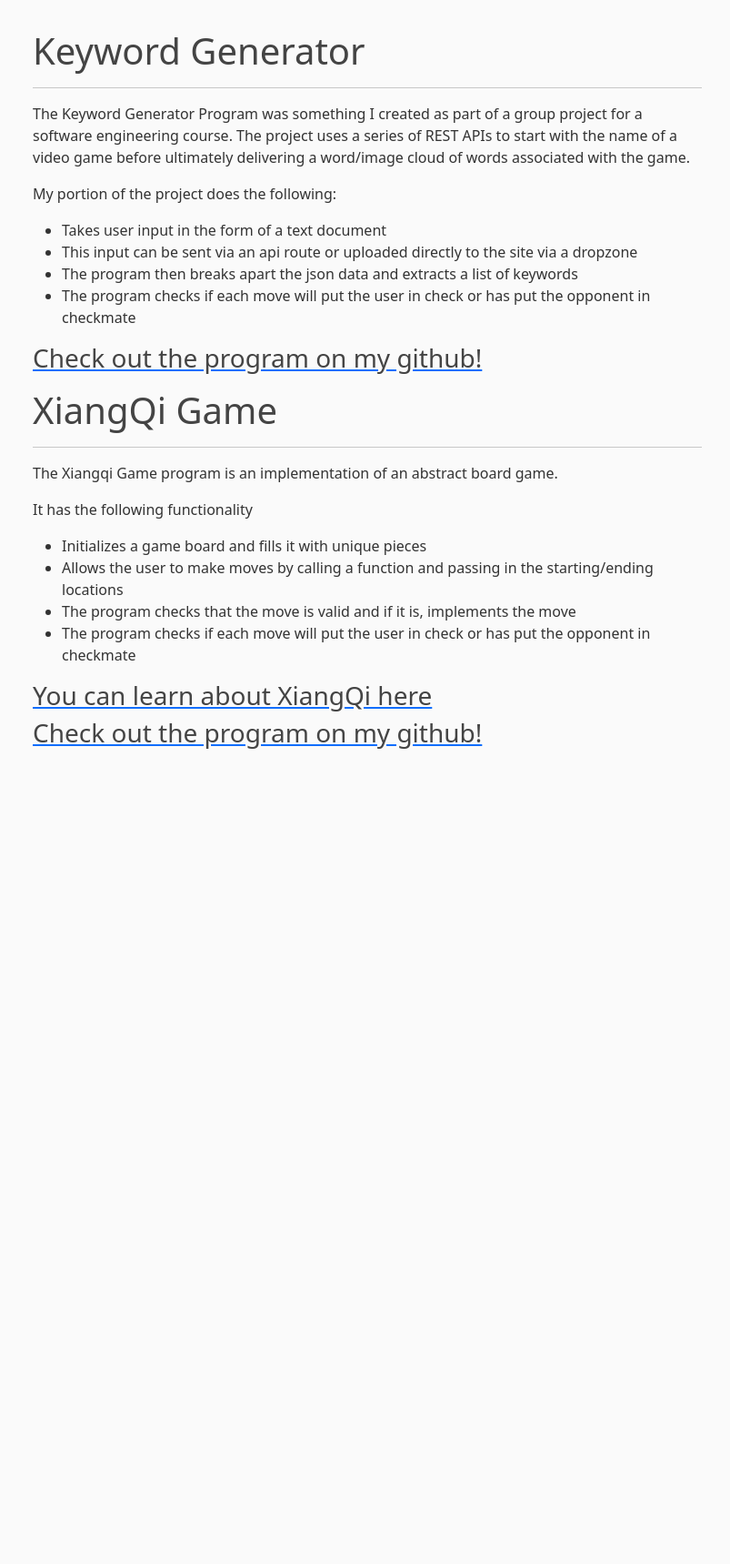
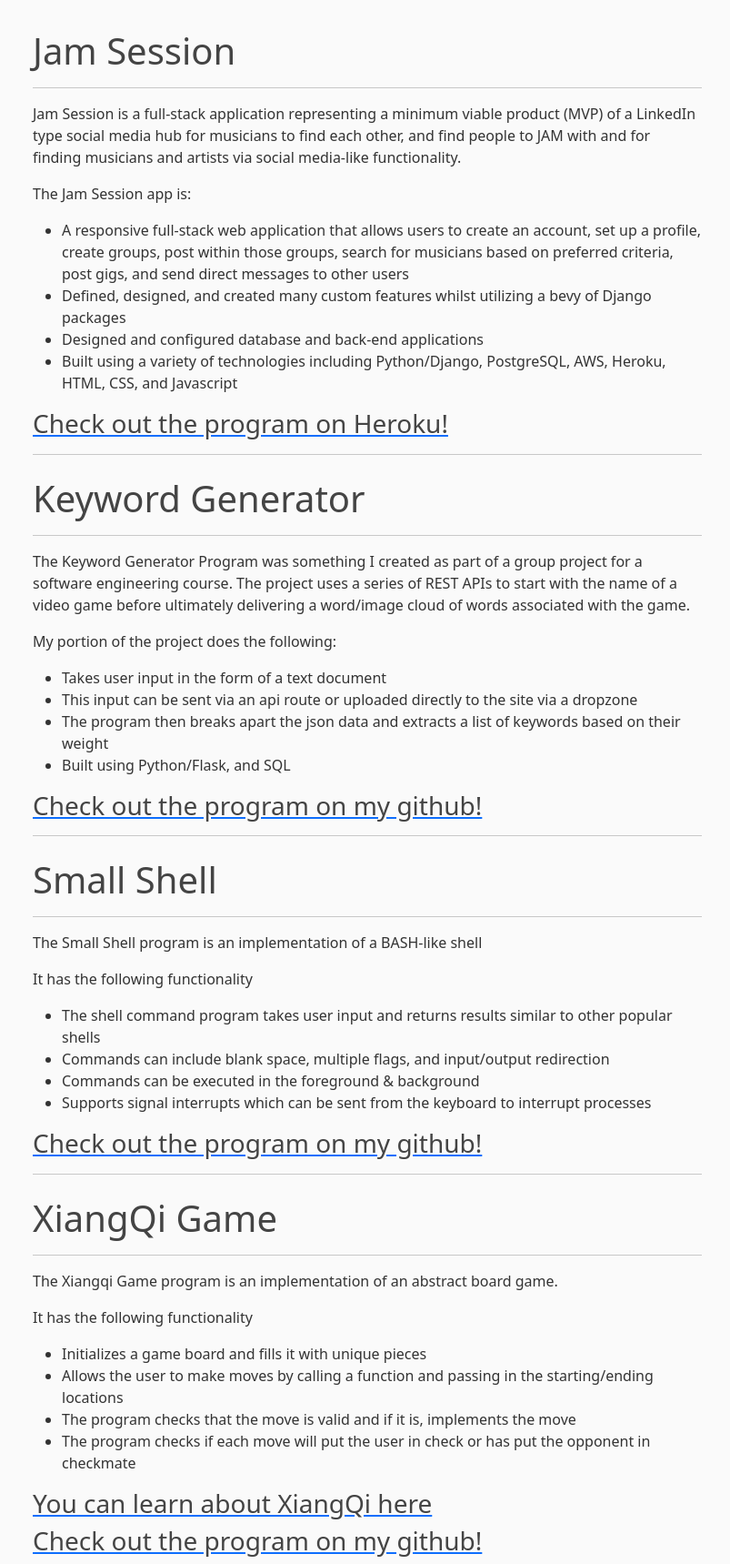
Before and after one commit to hurstdon1/personalWebsite, a Flask app: page /projects in a window 1280 px wide. Shown: the part 56-1775 px from the top of the page at 91% size, without its empty margins (46-849 px from the left). Before the commit the page ends 879 px from the top, so only its background shows below. Run offline with Flask 2, Linux system fonts and the light colour scheme; some libraries are stand-ins or nearby versions.

Commit message:
Added profile picture

```diff
--- /dev/null
+++ b/contactUsMessage.csv
@@ -0,0 +1,2 @@
+,name,email,subject,message
+0,next,message@gmail.com,trying,again
--- a/templates/home.html
+++ b/templates/home.html
@@ -1,7 +1,8 @@
 {% extends "layout.html" %}
 {% block content%}
 	<div class="jumbotron">
-		<h1>Don Hurst</h1>
+		<img src="{{url_for('static', filename='Don_linkedin.png')}}" height ="300" width="300">
+		<h1 class="pt-2">Don Hurst</h1>
 		<h2>Software Developer in the SF Bay Area</h2>
 	</div>
 {% endblock content %}
--- a/templates/projects.html
+++ b/templates/projects.html
@@ -1,13 +1,40 @@
 {% extends "layout.html" %}
 {% block content%}
 
-<div class='pl-5 pt-2'  id="XiangQi">
+<div class='pl-5 pt-2'  id="JamSession_app">
+	<h1>Jam Session</h1>
+</div>
+
+<hr></hr>
+
+<div class='pl-5' id=' Video Game Word/Image cloud Creator - Keyword_Generator'>
+	<p>Jam Session is a full-stack application representing a minimum viable product (MVP) of a LinkedIn type social media hub for musicians to find each other, and find people to JAM with and for finding musicians and artists via social media-like functionality.
+	</p>
+
+	<p>The Jam Session app is:</p>
+
+
+<div class='pl-5'id="Keyword_list">
+	<ul>
+		<li>A responsive full-stack web application that allows users to create an account, set up a profile, create groups, post within those groups, search for musicians based on preferred criteria, post gigs, and send direct messages to other users</li>
+		<li>Defined, designed, and created many custom features whilst utilizing a bevy of Django packages</li>
+		<li>Designed and configured database and back-end applications</li>
+		<li>Built using a variety of technologies including Python/Django, PostgreSQL, AWS, Heroku, HTML, CSS, and Javascript</li>
+	</ul>
+</div>
+
+<a href="https://jamsession1991.herokuapp.com/"><h3>Check out the program on Heroku!</h3></a>
+</div>
+<hr></hr>
+
+
+<div class='pl-5 pt-2'  id="Keyword_Generator">
 	<h1>Keyword Generator</h1>
 </div>
 
 <hr></hr>
 
-<div class='pl-5' id='Keyword_Generator'>
+<div class='pl-5' id=' Video Game Word/Image cloud Creator - Keyword_Generator'>
 	<p>The Keyword Generator Program was something I created as part of a group project for a software engineering course.
 		The project uses a series of REST APIs to start with the name of a video game before ultimately delivering a word/image cloud of words associated with the game.
 	</p>
@@ -15,17 +42,43 @@
 	<p>My portion of the project does the following:</p>
 
 
-<div class='pl-5'id=XiangQi_list>
+<div class='pl-5'id="Keyword_list">
 	<ul>
 		<li>Takes user input in the form of a text document</li>
 		<li>This input can be sent via an api route or uploaded directly to the site via a dropzone</li>
-		<li>The program then breaks apart the json data and extracts a list of keywords</li>
-		<li>The program checks if each move will put the user in check or has put the opponent in checkmate</li>
+		<li>The program then breaks apart the json data and extracts a list of keywords based on their weight</li>
+		<li>Built using Python/Flask, and SQL</li>
 	</ul>
 </div>
 
 <a href="https://github.com/hurstdon1/CS361"><h3>Check out the program on my github!</h3></a>
 </div>
+<hr></hr>
+
+
+<div class='pl-5 pt-2'  id="Smallsh">
+	<h1>Small Shell</h1>
+</div>
+
+<hr></hr>
+
+<div class='pl-5' id="Smallsh_info">
+	<p>The Small Shell program is an implementation of a BASH-like shell</p>
+
+	<p>It has the following functionality</p>
+
+<div class='pl-5'id="Smallsh_list">
+	<ul>
+		<li>The shell command program takes user input and returns results similar to other popular shells</li>
+		<li>Commands can include blank space, multiple flags, and input/output redirection</li>
+		<li>Commands can be executed in the foreground & background</li>
+		<li>Supports signal interrupts which can be sent from the keyboard to interrupt processes</li>
+	</ul>
+</div>
+
+<a href="https://github.com/hurstdon1/cs344_smallsh"><h3>Check out the program on my github!</h3></a>
+
+<hr></hr>
 
 <div class='pl-5 pt-2'  id="XiangQi">
 	<h1>XiangQi Game</h1>
```
Also changed, not shown: templates/about.html (+29 -39 lines), templates/contact.html (+16 -28 lines), static/Don_linkedin.png (added).
